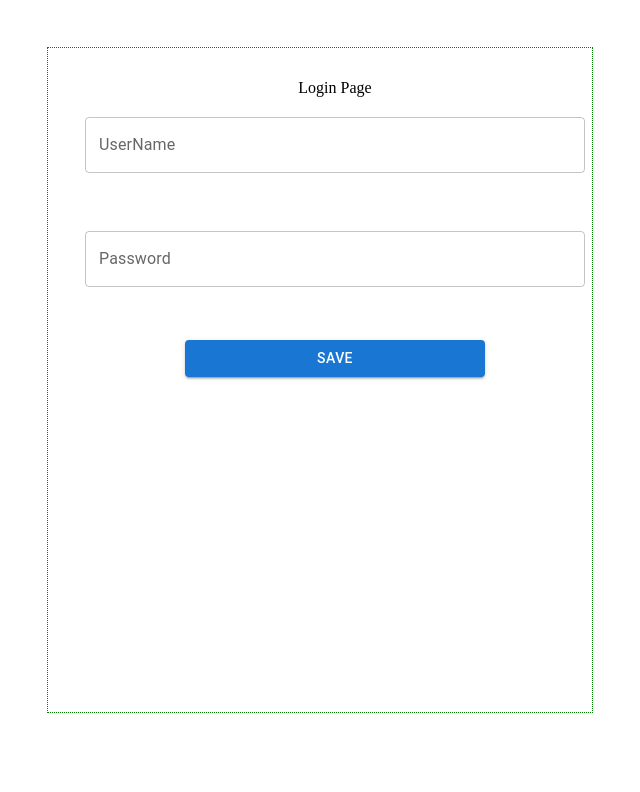
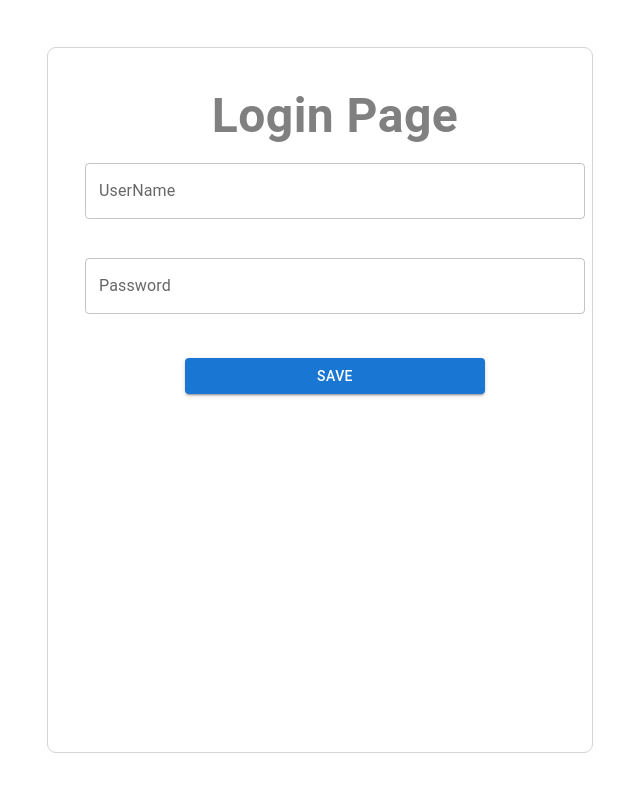
Before and after one commit to arifth/FE_Test, a Next.js app: page /login in a window 1280 px wide. Shown: the top 792 px of the page, without its empty margins (0-640 px from the left). Built offline with nearby package versions, Linux system fonts and the light colour scheme.

Commit message:
fix small thing

```diff
--- a/src/components/form/loginForm.tsx
+++ b/src/components/form/loginForm.tsx
@@ -1,13 +1,13 @@
-import { Box, Button, FormGroup, TextField } from '@mui/material'
+import { Box, Button, FormGroup, TextField,Typography} from '@mui/material'
 import React, { useState } from 'react'
 
 const loginForm = ({handleLogin,isLoading}:any) => {
 
   return (
-    <Box sx={{margin:"3rem",padding:'2rem',outline:'1px dotted green',height:"600px"}}>
+    <Box sx={{margin:"3rem",padding:'2rem',outline:'1px solid hsl(0, 0%, 83%)',height:"80vh",borderRadius:'.5rem'}}>
 
-      <FormGroup sx={{display:'flex',alignItems:'center',justifyContent:'center',gap:"1rem"}}>
-      <h1>Login Page</h1>
+      <FormGroup sx={{display:'flex',alignItems:'center',justifyContent:'center',gap:".4rem"}}>
+      <Typography sx={{fontSize:'3rem',fontWeight:700,color:'grey'}}>Login Page</Typography>
         <TextField
           style={{ width: "500px", margin: "5px" }}
           type="text"
@@ -22,7 +22,7 @@ const loginForm = ({handleLogin,isLoading}:any) => {
           variant="outlined"
         />
         <Button variant="contained" color="primary" sx={{width:"300px",mt:'2rem'}} onClick={()=> handleLogin()}>
-          {isLoading ? "Logging in..." : "Save"}
+          {isLoading ? "Logging ..." : "Save"}
         </Button>
       </FormGroup>
     </Box>
--- a/src/components/header/index.tsx
+++ b/src/components/header/index.tsx
@@ -6,6 +6,7 @@ import Box from '@mui/material/Box';
 import Toolbar from '@mui/material/Toolbar';
 import Typography from '@mui/material/Typography';
 import Button from '@mui/material/Button';
+import { Avatar } from '@mui/material';
 
 const ButtonAppBar = () =>  {
   return (
@@ -15,7 +16,7 @@ const ButtonAppBar = () =>  {
           <Typography variant="h6" component="div" sx={{ flexGrow: 1 }}>
             JasaMarga Dashboard
           </Typography>
-          <Button color="inherit">Profile</Button>
+          <Avatar  />
         </Toolbar>
       </AppBar>
     </Box>
```
